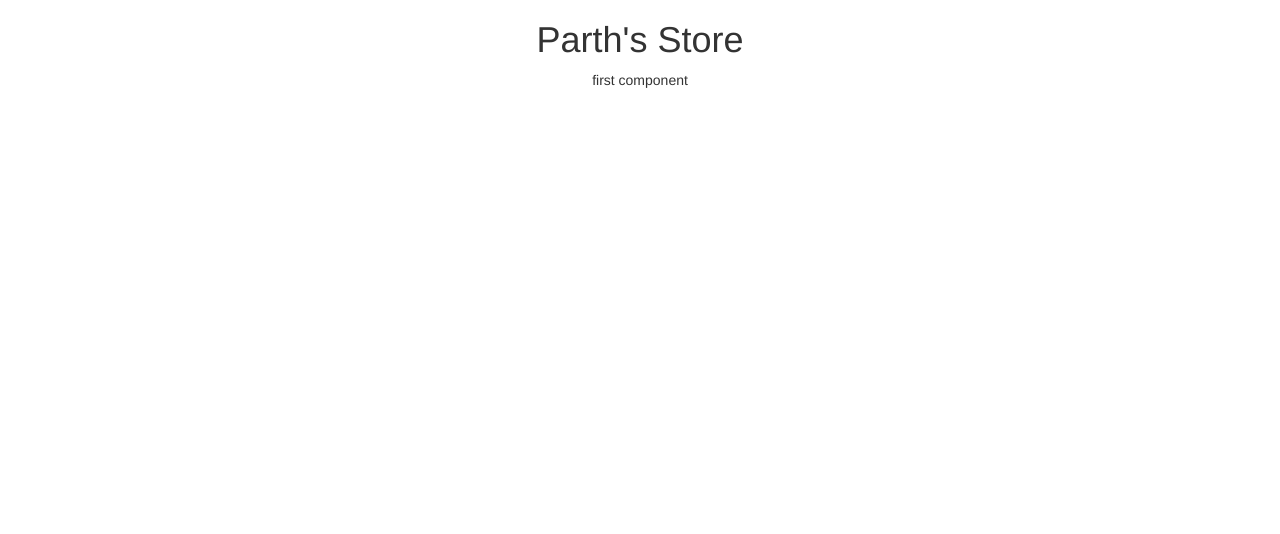
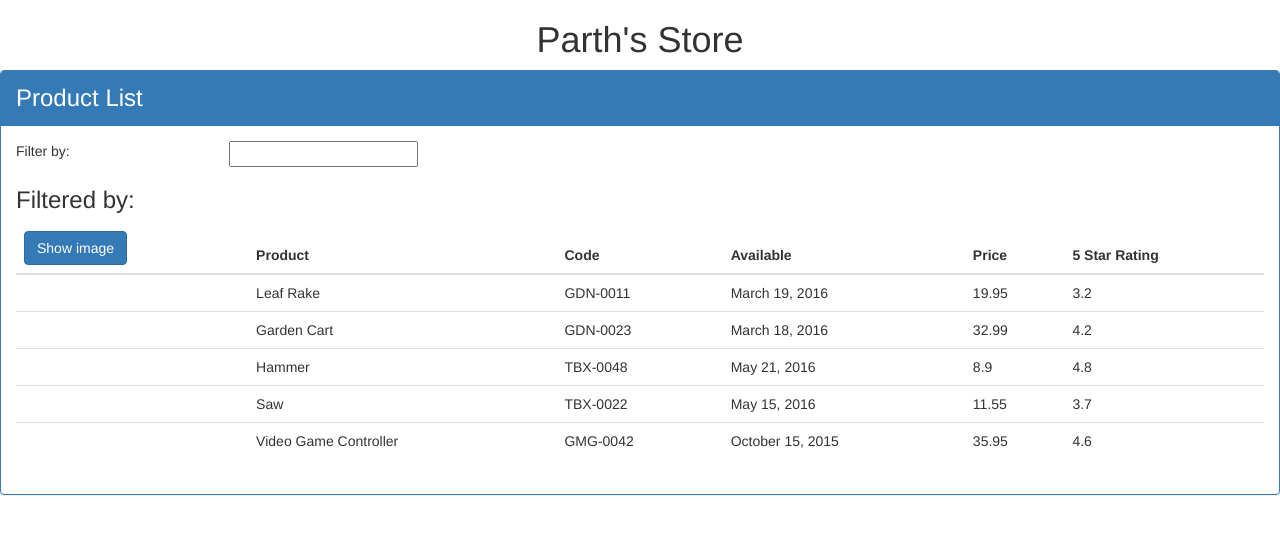
Before and after one commit to parthgandhi161/pmc-Angular-GettingStarted-course, an Angular app: page / in a window 1280 px wide. Shown: the top 534 px of the page. Built offline with nearby package versions, Linux system fonts and the light colour scheme.

Commit message:
Module 4

```diff
--- a/src/app/app.component.html
+++ b/src/app/app.component.html
@@ -1,4 +1,4 @@
 <div style="text-align: center">
   <h1>Parth's Store</h1>
-  first component
 </div>
+<pm-products></pm-products>
--- /dev/null
+++ b/src/app/products/product-list.component.html
@@ -0,0 +1,44 @@
+<div class="panel panel-primary">
+  <div class="panel-heading">{{ pageTitle }}</div>
+  <div class="panel-body">
+    <div class="row">
+      <div class="col-md-2">Filter by:</div>
+      <div class="col-md-4">
+        <input type="text" />
+      </div>
+    </div>
+    <div class="row">
+      <div class="col-md-6">
+        <h3>Filtered by:</h3>
+      </div>
+    </div>
+    <div class="table-responsive">
+      <table class="table" *ngIf="products && products.length">
+        <thead>
+          <tr>
+            <th>
+              <button class="btn btn-primary">Show image</button>
+            </th>
+            <th>Product</th>
+            <th>Code</th>
+            <th>Available</th>
+            <th>Price</th>
+            <th>5 Star Rating</th>
+          </tr>
+        </thead>
+        <tbody>
+          <tr *ngFor="let product of products">
+            <td></td>
+            <td>
+              {{ product.productName }}
+            </td>
+            <td>{{ product.productCode }}</td>
+            <td>{{ product.releaseDate }}</td>
+            <td>{{ product.price }}</td>
+            <td>{{ product.starRating }}</td>
+          </tr>
+        </tbody>
+      </table>
+    </div>
+  </div>
+</div>
--- /dev/null
+++ b/src/app/products/product-list.component.ts
@@ -0,0 +1,66 @@
+import { Component } from "@angular/core";
+
+@Component({
+  selector: "pm-products",
+  templateUrl: "./product-list.component.html",
+})
+export class ProductListComponent {
+  pageTitle: string = "Product List";
+  products: any[] = [
+    {
+      productId: 1,
+      productName: "Leaf Rake",
+      productCode: "GDN-0011",
+      releaseDate: "March 19, 2016",
+      description: "Leaf rake with 48-inch wooden handle.",
+      price: 19.95,
+      starRating: 3.2,
+      imageUrl:
+        "http://openclipart.org/image/300px/svg_to_png/26215/Anonymous_Leaf_Rake.png",
+    },
+    {
+      productId: 2,
+      productName: "Garden Cart",
+      productCode: "GDN-0023",
+      releaseDate: "March 18, 2016",
+      description: "15 gallon capacity rolling garden cart",
+      price: 32.99,
+      starRating: 4.2,
+      imageUrl:
+        "http://openclipart.org/image/300px/svg_to_png/58471/garden_cart.png",
+    },
+    {
+      productId: 5,
+      productName: "Hammer",
+      productCode: "TBX-0048",
+      releaseDate: "May 21, 2016",
+      description: "Curved claw steel hammer",
+      price: 8.9,
+      starRating: 4.8,
+      imageUrl:
+        "http://openclipart.org/image/300px/svg_to_png/73/rejon_Hammer.png",
+    },
+    {
+      productId: 8,
+      productName: "Saw",
+      productCode: "TBX-0022",
+      releaseDate: "May 15, 2016",
+      description: "15-inch steel blade hand saw",
+      price: 11.55,
+      starRating: 3.7,
+      imageUrl:
+        "http://openclipart.org/image/300px/svg_to_png/27070/egore911_saw.png",
+    },
+    {
+      productId: 10,
+      productName: "Video Game Controller",
+      productCode: "GMG-0042",
+      releaseDate: "October 15, 2015",
+      description: "Standard two-button video game controller",
+      price: 35.95,
+      starRating: 4.6,
+      imageUrl:
+        "http://openclipart.org/image/300px/svg_to_png/120337/xbox-controller_01.png",
+    },
+  ];
+}
--- a/src/index.html
+++ b/src/index.html
@@ -1,14 +1,14 @@
-<!doctype html>
+<!DOCTYPE html>
 <html lang="en">
-<head>
-  <meta charset="utf-8">
-  <title>Acme Product Management</title>
-  <base href="/">
+  <head>
+    <meta charset="utf-8" />
+    <title>Advanced Product Management</title>
+    <base href="/" />
 
-  <meta name="viewport" content="width=device-width, initial-scale=1">
-  <link rel="icon" type="image/x-icon" href="favicon.ico">
-</head>
-<body>
-  <pm-root></pm-root>
-</body>
+    <meta name="viewport" content="width=device-width, initial-scale=1" />
+    <link rel="icon" type="image/x-icon" href="favicon.ico" />
+  </head>
+  <body>
+    <pm-root></pm-root>
+  </body>
 </html>
```
Also changed, not shown: src/app/app.module.ts (+8 -11 lines).
